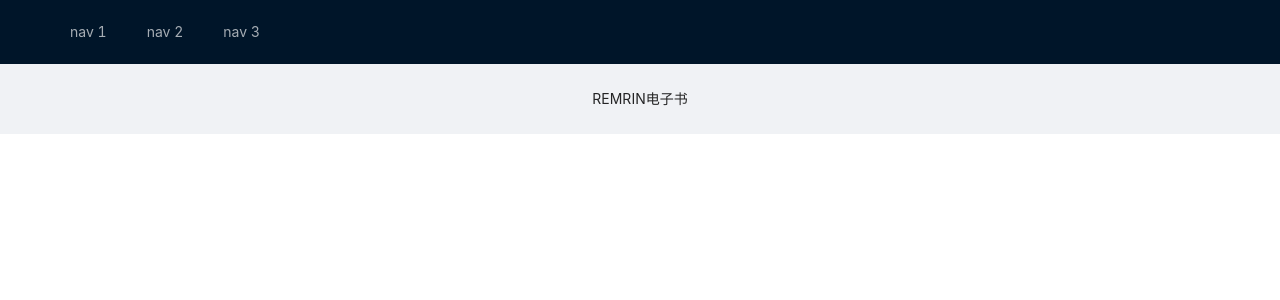
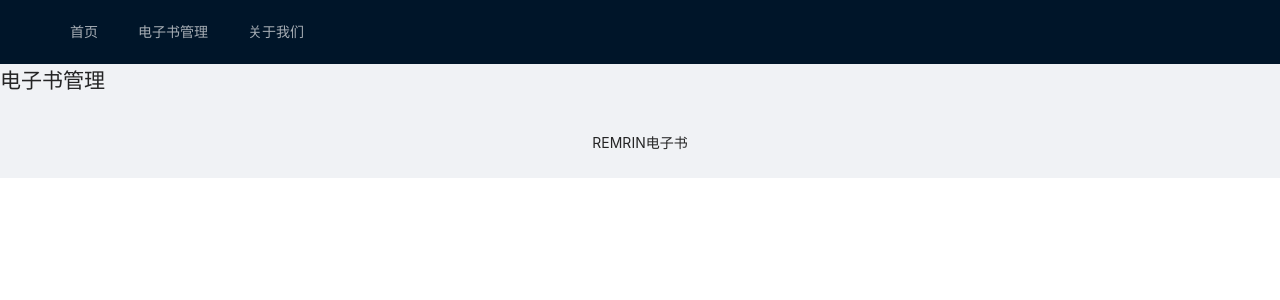
Before and after one commit to zhongniao/remrin-wiki, a Vue app in the folder web/: page /admin/ebook in a window 1280 px wide. Shown: the top 300 px of the page. Built offline with nearby package versions, Linux system fonts and the light colour scheme; no server answers.

Commit message:
6-2 将页面改为小写字母开头，风格如：page.vue，my-page.vue 增加电子书管理页面 新页面开发：页面、路由、菜单

```diff
--- a/web/src/components/TheHeader.vue
+++ b/web/src/components/TheHeader.vue
@@ -7,9 +7,15 @@
         mode="horizontal"
         :style="{ lineHeight: '64px' }"
     >
-      <a-menu-item key="1">nav 1</a-menu-item>
-      <a-menu-item key="2">nav 2</a-menu-item>
-      <a-menu-item key="3">nav 3</a-menu-item>
+      <a-menu-item key="/">
+        <router-link to="/">首页</router-link>
+      </a-menu-item>
+      <a-menu-item key="/admin/ebook">
+        <router-link to="/admin/ebook">电子书管理</router-link>
+      </a-menu-item>
+      <a-menu-item key="/about">
+        <router-link to="/about">关于我们</router-link>
+      </a-menu-item>
     </a-menu>
   </a-layout-header>
 </template>
--- a/web/src/router/index.ts
+++ b/web/src/router/index.ts
@@ -1,19 +1,28 @@
 import { createRouter, createWebHistory, RouteRecordRaw } from 'vue-router'
-import HomeView from '../views/HomeView.vue'
+import Home from '../views/home.vue'
+import About from '../views/about.vue'
+import AdminEbook from '../views/admin/admin-ebook.vue'
 
 const routes: Array<RouteRecordRaw> = [
   {
     path: '/',
-    name: 'home',
-    component: HomeView
+    name: 'Home',
+    component: Home
   },
+
   {
     path: '/about',
-    name: 'about',
+    name: 'About',
+    component: About
     // route level code-splitting
     // this generates a separate chunk (about.[hash].js) for this route
     // which is lazy-loaded when the route is visited.
-    component: () => import(/* webpackChunkName: "about" */ '../views/AboutView.vue')
+    // component: () => import(/* webpackChunkName: "about" */ '../views/AboutView.vue')
+  },
+  {
+    path: '/admin/ebook',
+    name: 'AdminEbook',
+    component: AdminEbook
   }
 ]
 
--- /dev/null
+++ b/web/src/views/about.vue
@@ -0,0 +1,5 @@
+<template>
+  <div class="about">
+    <h1>关于我们</h1>
+  </div>
+</template>
--- a/web/src/views/AboutView.vue
+++ b/web/src/views/admin/admin-ebook.vue
@@ -1,5 +1,5 @@
 <template>
   <div class="about">
-    <h1>This is an about page</h1>
+    <h1>电子书管理</h1>
   </div>
 </template>
```
Also changed, not shown: web/.eslintrc.js, web/src/views/home.vue (renamed from web/src/views/HomeView.vue).
